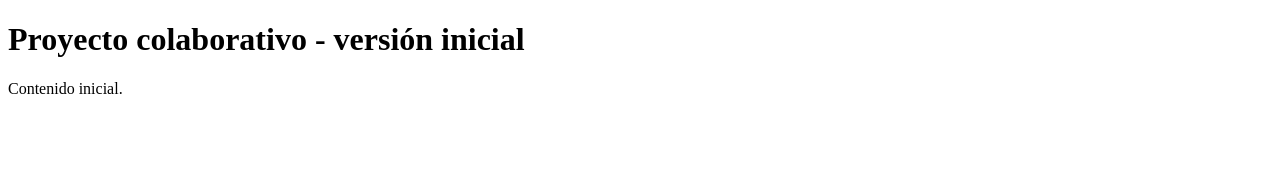
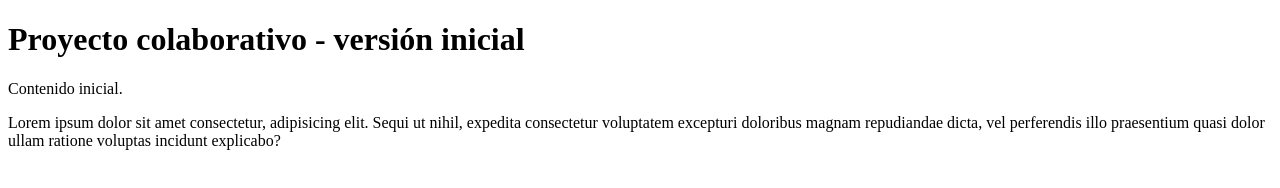
Before and after one commit to TRIZTRIX/colaborativo-html, a plain HTML site: page index.html in a window 1280 px wide. Drawn offline with Linux system fonts and the light colour scheme.

Commit message:
Desarrollador A: agrega un párrafo

```diff
--- a/index.html
+++ b/index.html
@@ -7,5 +7,6 @@
   <body>
     <h1>Proyecto colaborativo - versión inicial</h1>
     <p>Contenido inicial.</p>
+    <p>Lorem ipsum dolor sit amet consectetur, adipisicing elit. Sequi ut nihil, expedita consectetur voluptatem excepturi doloribus magnam repudiandae dicta, vel perferendis illo praesentium quasi dolor ullam ratione voluptas incidunt explicabo?</p>
   </body>
 </html>
```
